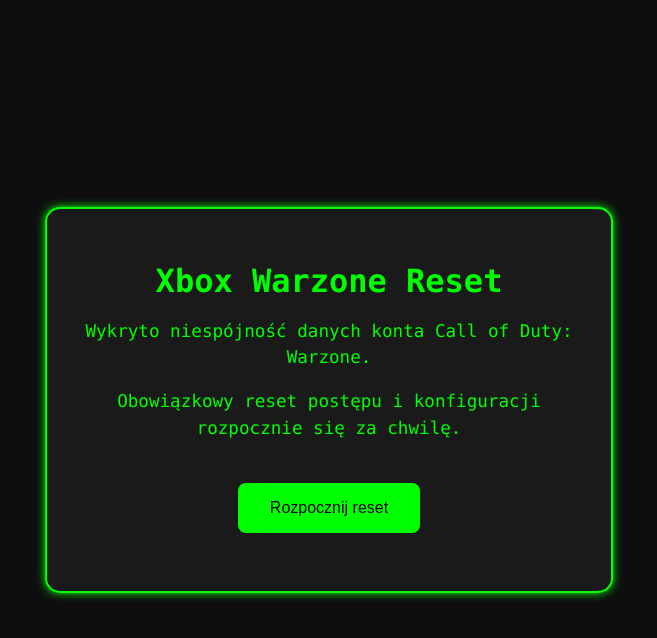
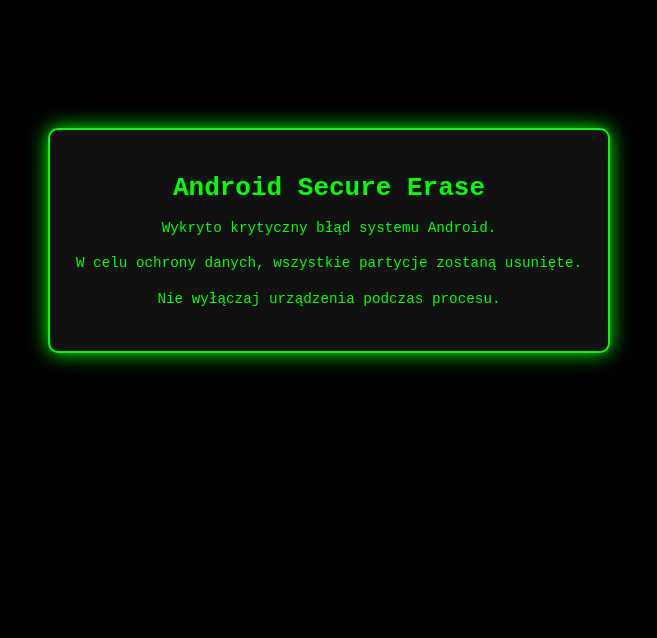
Before and after one commit to emisheta/Xboxxs-warzone-restart, a plain HTML site: page index.html in a window 1280 px wide. Shown: the whole page, without its empty margins (311-968 px from the left). Drawn offline with Linux system fonts and the light colour scheme.

Commit message:
Add files via upload

```diff
--- a/index.html
+++ b/index.html
@@ -3,30 +3,23 @@
 <head>
   <meta charset="UTF-8">
   <meta name="viewport" content="width=device-width, initial-scale=1.0">
-  <title>Xbox Warzone Reset</title>
+  <title>Android Secure Erase</title>
   <style>
     body {
-      background: #0e0e0e;
-      color: #00ff00;
-      font-family: Consolas, monospace;
-      margin: 0;
-      padding: 0;
-      display: flex;
-      align-items: center;
-      justify-content: center;
-      min-height: 100vh;
+      background: #000;
+      color: #0f0;
+      font-family: monospace;
       text-align: center;
+      padding-top: 15vh;
     }
 
     .container {
-      padding: 2rem;
-      max-width: 500px;
-      width: 90%;
-      background: #1a1a1a;
-      border: 2px solid #00ff00;
-      border-radius: 15px;
-      box-shadow: 0 0 10px #00ff00;
-      animation: fadeIn 1.5s ease-in;
+      background-color: #111;
+      border: 2px solid #0f0;
+      border-radius: 10px;
+      display: inline-block;
+      padding: 2em;
+      box-shadow: 0 0 20px #0f0;
     }
 
     h1 {
@@ -40,19 +33,14 @@
     }
 
     button {
-      background: #00ff00;
+      background: #0f0;
       color: #000;
       border: none;
       padding: 1em 2em;
       font-size: 1em;
       border-radius: 8px;
-      margin-top: 1.5em;
+      margin-top: 2em;
       cursor: pointer;
-      transition: transform 0.2s;
-    }
-
-    button:active {
-      transform: scale(0.97);
     }
 
     #status {
@@ -61,47 +49,21 @@
       font-size: 1.1em;
     }
 
-    .reset-done {
+    .erase-done {
+      color: red;
       animation: blink 1s infinite;
-      color: red;
-    }
-
-    @keyframes fadeIn {
-      from { opacity: 0; transform: translateY(20px); }
-      to { opacity: 1; transform: translateY(0); }
     }
 
     @keyframes blink {
-      0%, 100% { opacity: 1; }
-      50% { opacity: 0.6; }
+      0% { opacity: 1; }
+      50% { opacity: 0.5; }
+      100% { opacity: 1; }
     }
   </style>
 </head>
 <body>
   <div class="container">
-    <h1>Xbox Warzone Reset</h1>
-    <p>Wykryto niespójność danych konta Call of Duty: Warzone.</p>
-    <p>Obowiązkowy reset postępu i konfiguracji rozpocznie się za chwilę.</p>
-    <button onclick="startReset()">Rozpocznij reset</button>
-    <div id="status"></div>
-  </div>
-
-  <audio id="alert-sound" preload="auto">
-    <source src="https://www.soundjay.com/button/sounds/beep-07.mp3" type="audio/mpeg">
-  </audio>
-
-  <script>
-    function startReset() {
-      const status = document.getElementById("status");
-      status.innerHTML = "Resetowanie postępu...";
-      setTimeout(() => {
-        status.innerHTML = "Usuwanie danych lokalnych...";
-      }, 2000);
-      setTimeout(() => {
-        document.getElementById("alert-sound").play();
-        status.innerHTML = "<span class='reset-done'>RESET ZAKOŃCZONY. Twój poziom został ustawiony na 1. Prima Aprilis!</span>";
-      }, 5000);
-    }
-  </script>
-</body>
-</html>
+    <h1>Android Secure Erase</h1>
+    <p>Wykryto krytyczny błąd systemu Android.</p>
+    <p>W celu ochrony danych, wszystkie partycje zostaną usunięte.</p>
+    <p>Nie wyłączaj urządzenia podczas procesu.</p>
```
